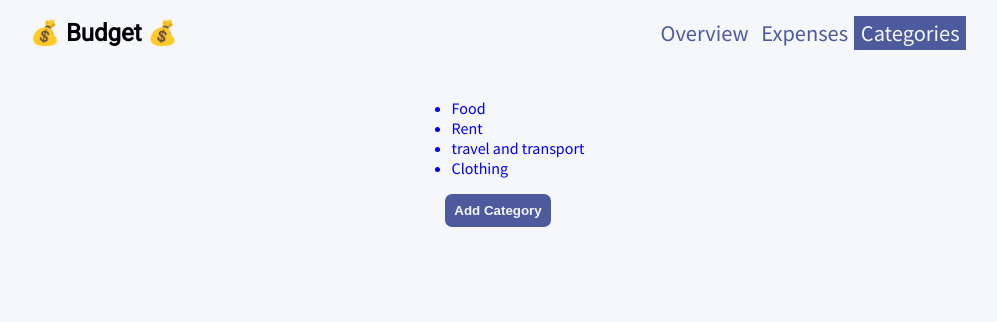
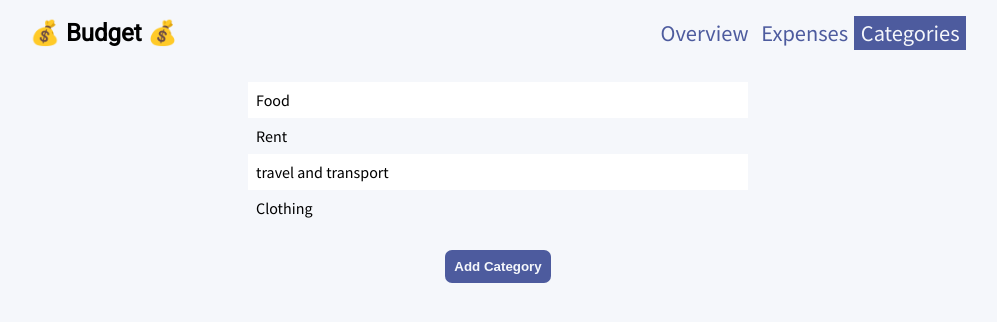
Before and after one commit to donatmarton/budget, a React (Create React App) app: page /categories in a window 1280 px wide. Shown: the top 322 px of the page, without its empty margins (142-1139 px from the left). Built offline with nearby package versions, Linux system fonts and the light colour scheme.

Commit message:
Style category list

```diff
--- a/src/App.css
+++ b/src/App.css
@@ -78,4 +78,5 @@ a {
   flex-direction: column;
   align-items: center;
   padding: 1rem 0 0 0;
+  gap: 1.5rem;
 }
--- a/src/components/CategoryAdder.js
+++ b/src/components/CategoryAdder.js
@@ -23,8 +23,6 @@ const CategoryAdder = (props) => {
   }
 
   return (
-    <div>
-      {
     isOpen
     ?
       <form onSubmit={handleSubmit} className="input-form">
@@ -52,8 +50,6 @@ const CategoryAdder = (props) => {
       <button className="btn" onClick={open}>
         Add Category
       </button>
-      }
-    </div>
   )
 }
 
--- /dev/null
+++ b/src/components/CategoryList.css
@@ -0,0 +1,40 @@
+.category-list {
+  margin: 0;
+  padding: 0;
+  width: 100%;
+  min-width: 230px;
+  max-width: 500px;
+}
+
+.category-list__list-item {
+  list-style: none;
+  display: flex;
+  align-items: center;
+  padding: 0 0.5rem;
+  width: 100%;
+}
+.category-list__list-item:nth-of-type(2n+1) {
+  background-color: white;
+}
+
+.category-list__name {
+  font-weight: normal;
+  display: inline-block;
+  margin: 0.5rem 0;
+
+  margin-right: auto;
+}
+
+.category-list__button-icon {
+  padding: 0.3rem;
+  margin: 0 0.3rem;
+  display: none;
+}
+.category-list__button-icon:hover {
+  transform: scale(1.3);
+  transition: ease-in-out 0.1s;
+  cursor: pointer;
+}
+.category-list__list-item:hover .category-list__button-icon{
+  display: inline-block;
+}
--- a/src/components/CategoryList.js
+++ b/src/components/CategoryList.js
@@ -1,24 +1,27 @@
 import React from "react";
-import { Link } from "react-router-dom";
 import DataContext from "../DataContext";
+import "./CategoryList.css"
 
 
 const CategoryList = () => {
   const { categories } = React.useContext(DataContext)
   const categoryItems = categories.map( category => {
     return (
-      <Link to={`categories/${category.id}`}>
-        <li key={category.id}>{category.name}</li>
-      </Link>
+      <li
+        className="category-list__list-item"
+        key={category.id}
+      >
+        <h4 className="category-list__name">{category.name}</h4>
+        <span title="Edit" className="category-list__button-icon">✏️</span>
+        <span title="Delete" className="category-list__button-icon">❌</span>
+      </li>
     )
   });
 
   return (
-    <div className="category-list">
-      <ul>
-        {categoryItems}
-      </ul>
-    </div>
+    <ul className="category-list">
+      {categoryItems}
+    </ul>
   )
 }
 
```
Lines whose indentation alone changed are shown as unchanged.
